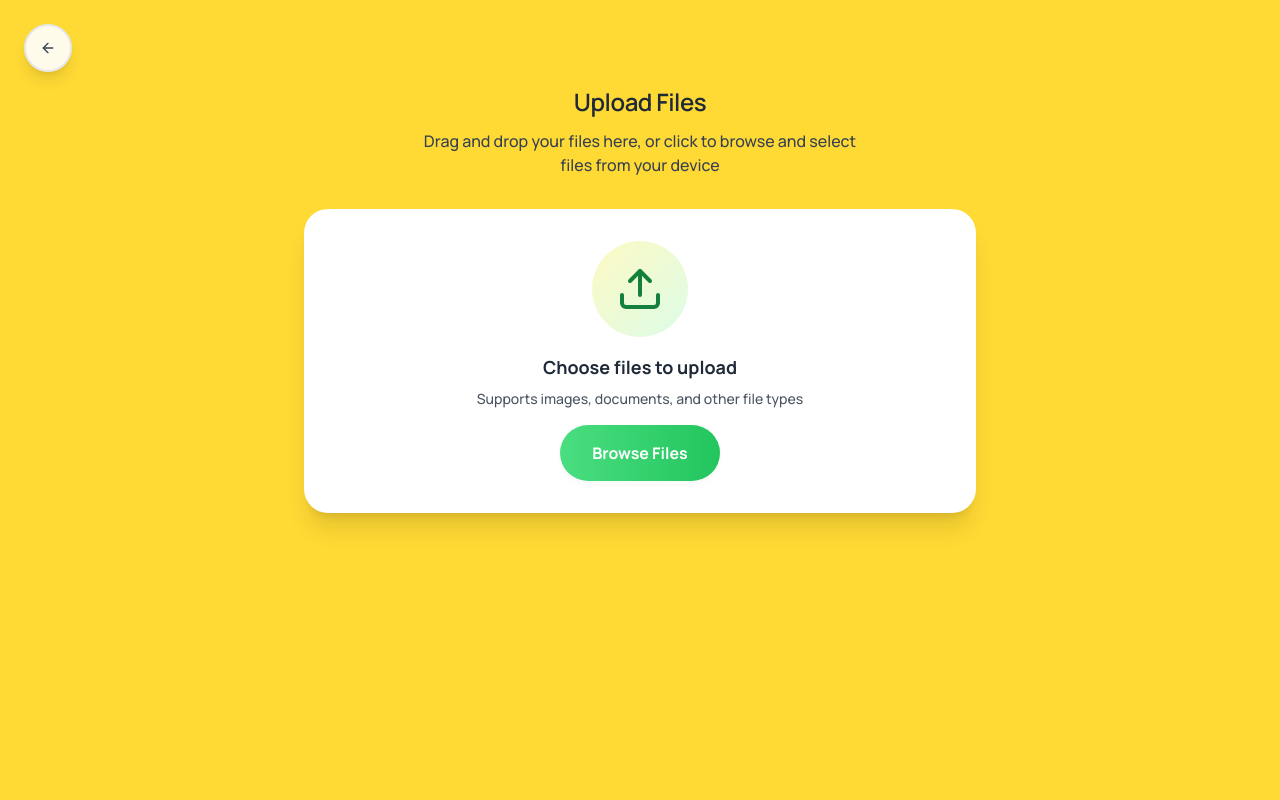
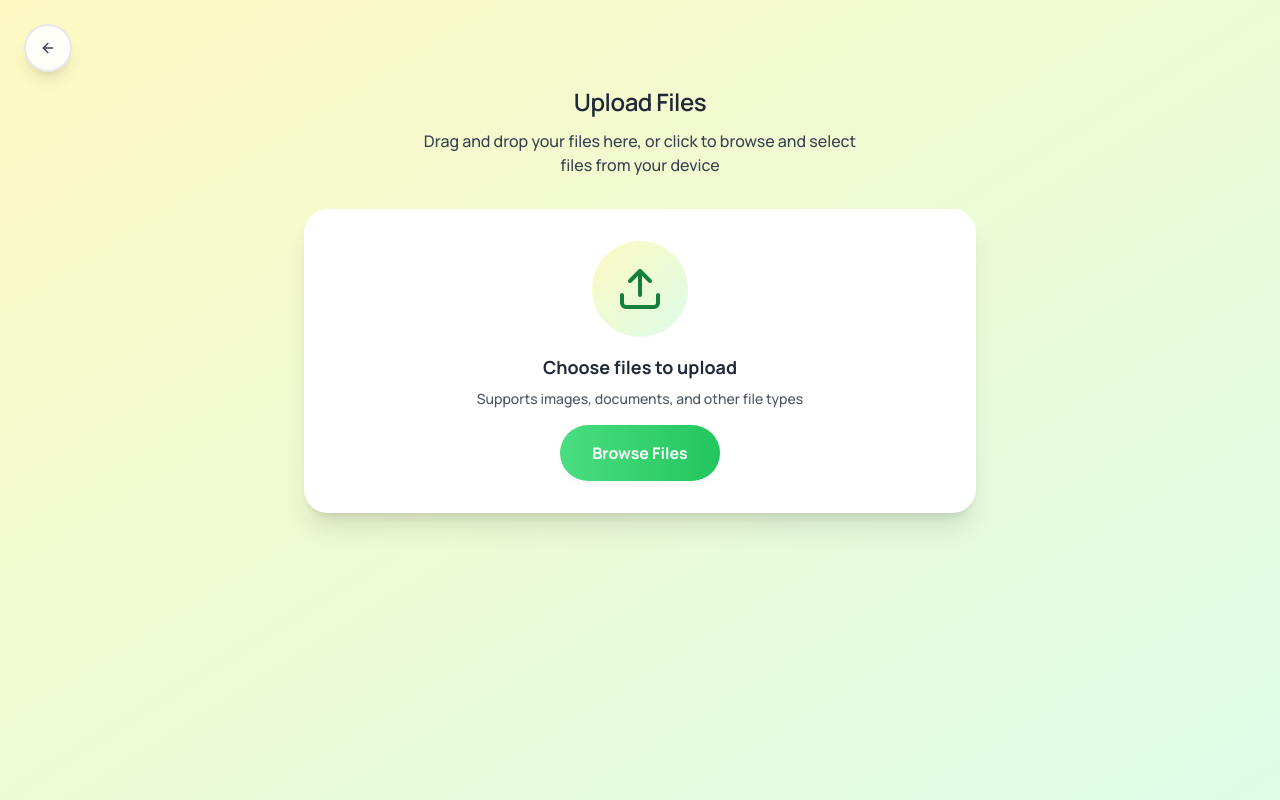
Before and after one commit to sabarinath-kv/phoenix, a React (Vite) app: page /upload in a window 1280 px wide. Built offline with nearby package versions, Linux system fonts and the light colour scheme; sample sign-in values are in the browser's storage; the HTML template or start-up script is replaced by a standard one.

Commit message:
style: update UploadPage background with gradient and remove hardcoded color

```diff
--- a/src/pages/UploadPage.tsx
+++ b/src/pages/UploadPage.tsx
@@ -129,8 +129,8 @@ export const UploadPage: React.FC = () => {
 
   return (
     <div
-      className="min-h-screen relative overflow-hidden safe-area-inset"
-      style={{ backgroundColor: "#FFD934" }}
+      className="min-h-screen relative overflow-hidden safe-area-inset bg-gradient-to-br from-yellow-100 to-green-100"
+      // style={{ backgroundColor: "#FFD934" }}
     >
       {/* Main container */}
       <div className="min-h-screen p-6 relative z-10">
```
